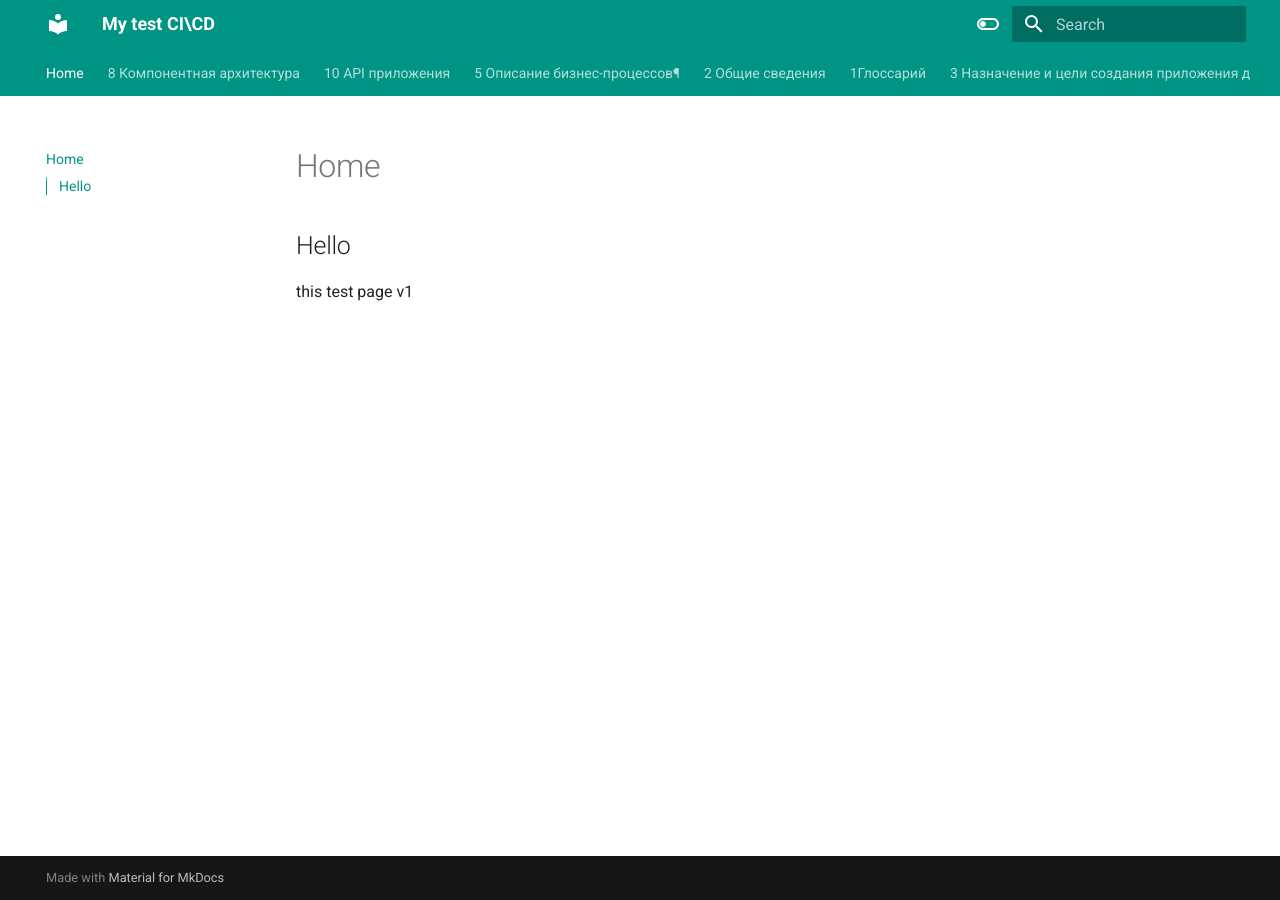
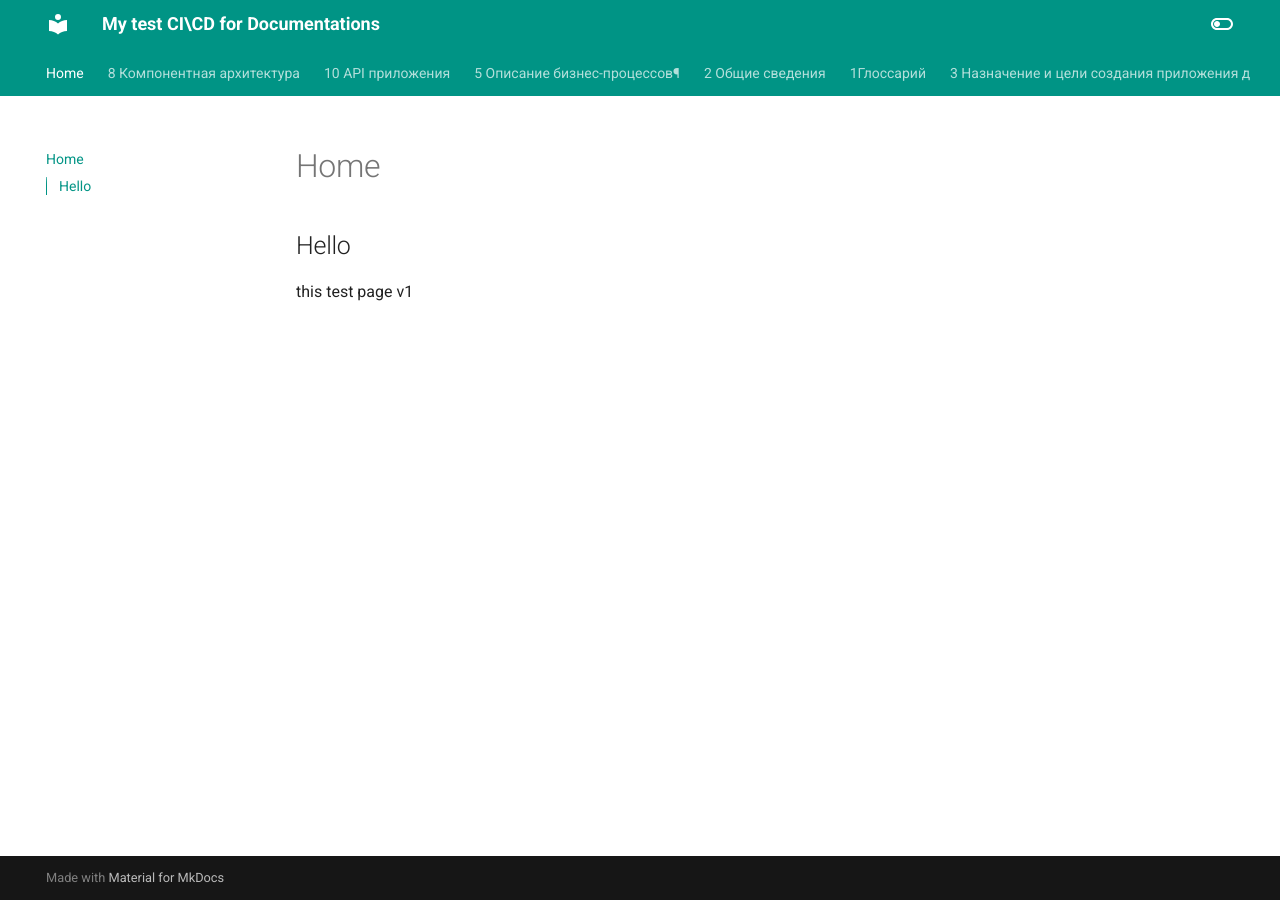
Before and after one commit to YuVUp/SA_Final_Work, an MkDocs documentation site: the page built from docs/index.md, in a window 1280 px wide. Built offline with MkDocs 1.6.1 and Material for MkDocs 9.7.7, drawn with Linux system fonts in a browser that asks for light colours.

Commit message:
test pipe

```diff
--- a/mkdocs.yml
+++ b/mkdocs.yml
@@ -1,4 +1,4 @@
-site_name: My test CI\CD
+site_name: My test CI\CD for Documentations
 theme:
   name: material
   features:
@@ -39,3 +39,15 @@ markdown_extensions:
   - pymdownx.superfences
   - pymdownx.mark
   - attr_list
+  - pymdownx.emoji:
+      emoji_index: !!python/name:materialx.emoji.twemoji
+      emoji_generator: !!python/name:materialx.emoji.to_svg
+  - pymdownx.superfences:
+      custom_fences:
+        - name: mermaid
+          class: mermaid
+          format: !!python/name:pymdownx.superfences.fence_code_format
+
+plugins:
+   - swagger-ui-tag
+   - mermaid2
```
Also changed, not shown: 1 other file.
